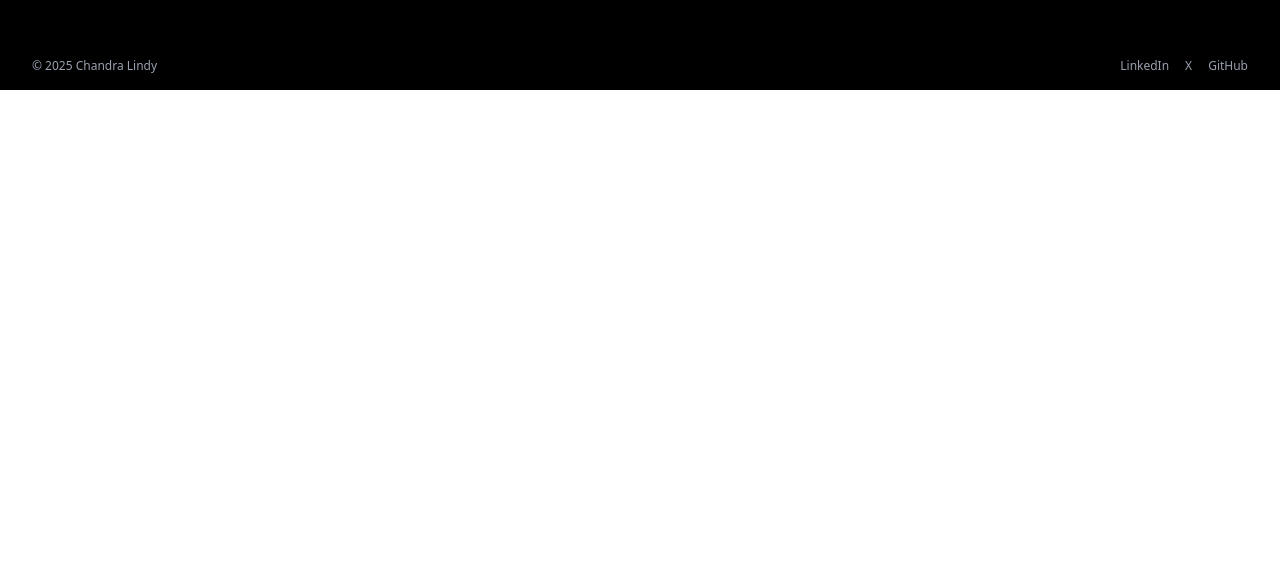
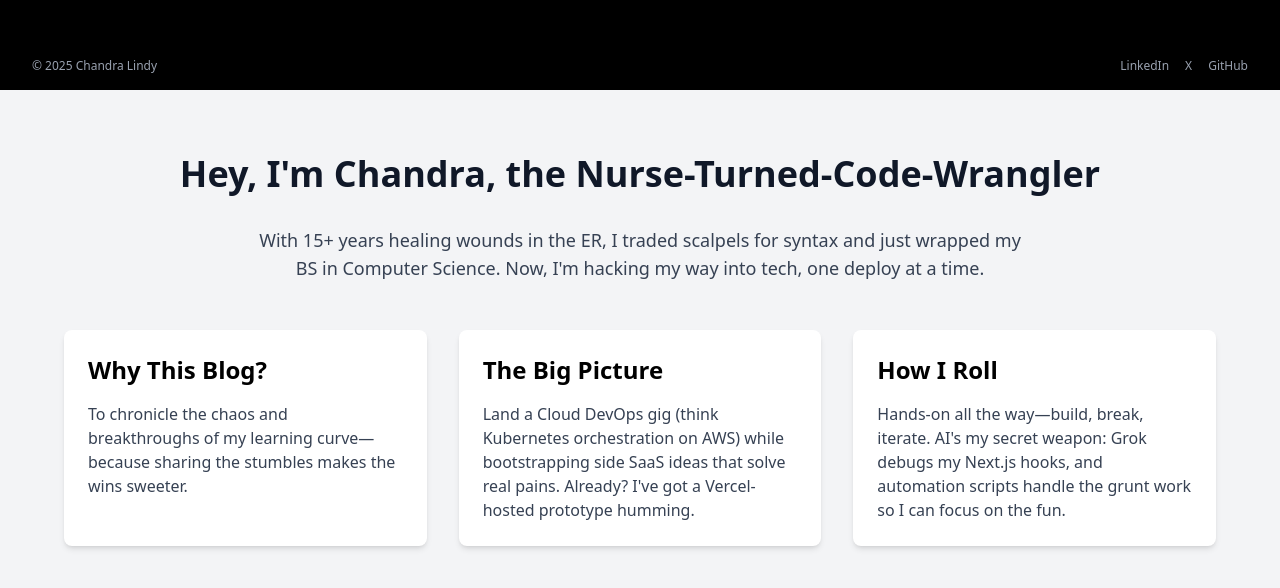
Before and after one commit to chandra-lindy/chandra-lindy.com, a Next.js app: page / in a window 1280 px wide. Shown: the part 710-1298 px from the top of the page. Before the commit the page ends 800 px from the top, so only its background shows below. Built offline with nearby package versions, Linux system fonts and the light colour scheme.

Commit message:
add about section

```diff
--- a/src/app/page.tsx
+++ b/src/app/page.tsx
@@ -1,5 +1,11 @@
 import Hero from '../components/Hero';
+import About from '../components/About';
 
 export default function Home() {
-  return <Hero />;
+  return (
+    <>
+      <Hero />
+      <About />
+    </>
+  );
 }
--- /dev/null
+++ b/src/components/About.tsx
@@ -0,0 +1,30 @@
+import Card from './Card';
+
+export default function About() {
+  return (
+    <div className="bg-gray-100 py-16 px-8">
+      <div className="max-w-6xl mx-auto">
+        <h2 className="text-4xl font-bold text-center mb-8 text-gray-900">
+          Hey, I'm Chandra, the Nurse-Turned-Code-Wrangler
+        </h2>
+        <p className="text-center text-lg mb-12 text-gray-700 max-w-3xl mx-auto">
+          With 15+ years healing wounds in the ER, I traded scalpels for syntax and just wrapped my BS in Computer Science. Now, I'm hacking my way into tech, one deploy at a time.
+        </p>
+        <div className="grid grid-cols-1 md:grid-cols-3 gap-8">
+          <Card
+            title="Why This Blog?"
+            content="To chronicle the chaos and breakthroughs of my learning curve—because sharing the stumbles makes the wins sweeter."
+          />
+          <Card
+            title="The Big Picture"
+            content="Land a Cloud DevOps gig (think Kubernetes orchestration on AWS) while bootstrapping side SaaS ideas that solve real pains. Already? I've got a Vercel-hosted prototype humming."
+          />
+          <Card
+            title="How I Roll"
+            content="Hands-on all the way—build, break, iterate. AI's my secret weapon: Grok debugs my Next.js hooks, and automation scripts handle the grunt work so I can focus on the fun."
+          />
+        </div>
+      </div>
+    </div>
+  );
+}
--- /dev/null
+++ b/src/components/Card.tsx
@@ -0,0 +1,8 @@
+export default function Card({ title, content }: { title: string; content: string }) {
+  return (
+    <div className="bg-white p-6 rounded-lg shadow-md">
+      <h3 className="text-2xl font-semibold mb-4">{title}</h3>
+      <p className="text-gray-700">{content}</p>
+    </div>
+  );
+}
--- a/src/components/Hero.tsx
+++ b/src/components/Hero.tsx
@@ -2,7 +2,7 @@ import Link from 'next/link';
 
 export default function Hero() {
   return (
-    <div className="flex h-screen w-screen items-center justify-center bg-black text-white z-10">
+    <div className="flex items-center justify-center bg-black text-white h-screen px-8">
       <div className="text-center">
         <h1 className="text-6xl mb-8">Code, Commit, Conquer: My Learning Log</h1>
         <Link href="/blog" className="px-6 py-3 bg-white text-black rounded-lg hover:bg-gray-200 transition-colors">
```
